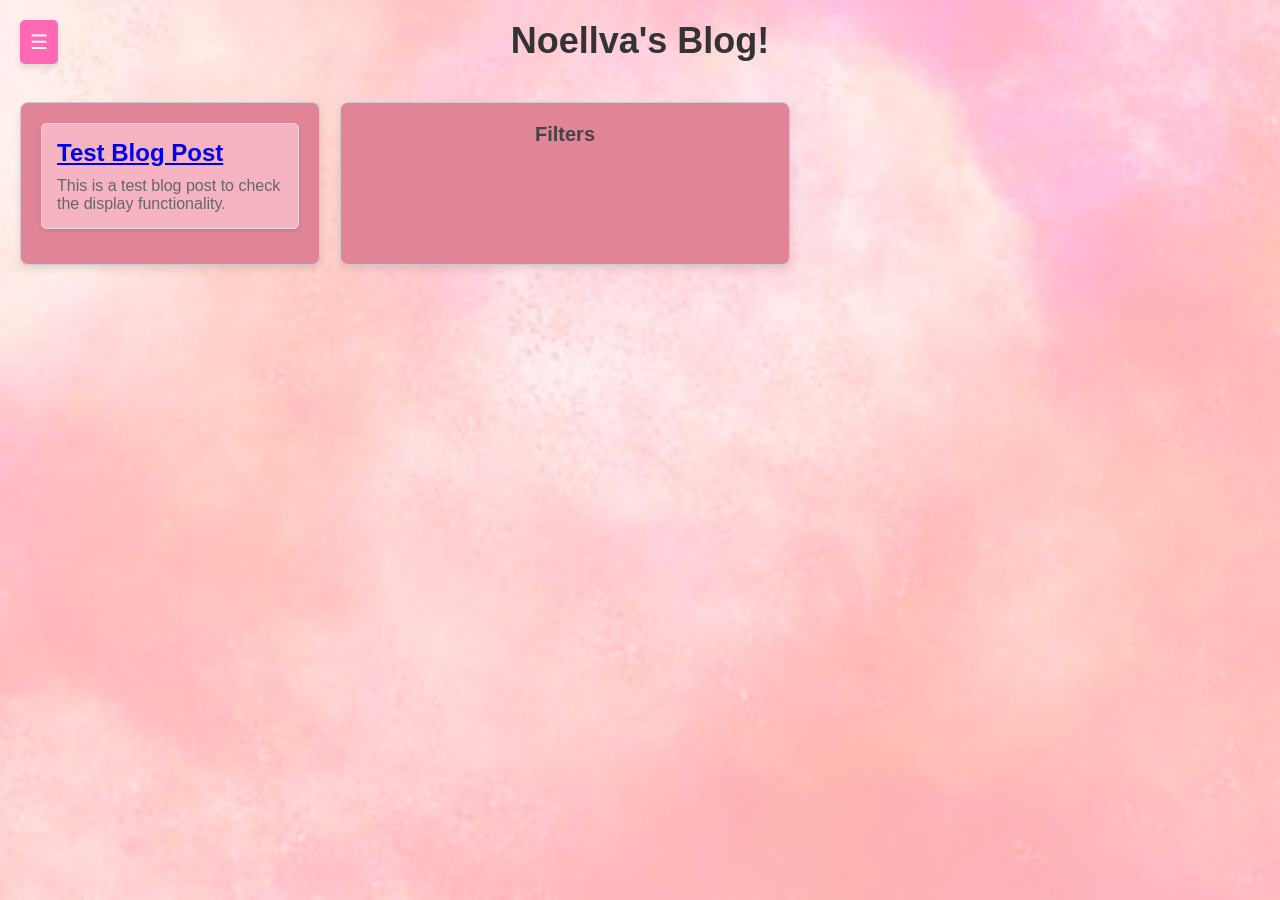
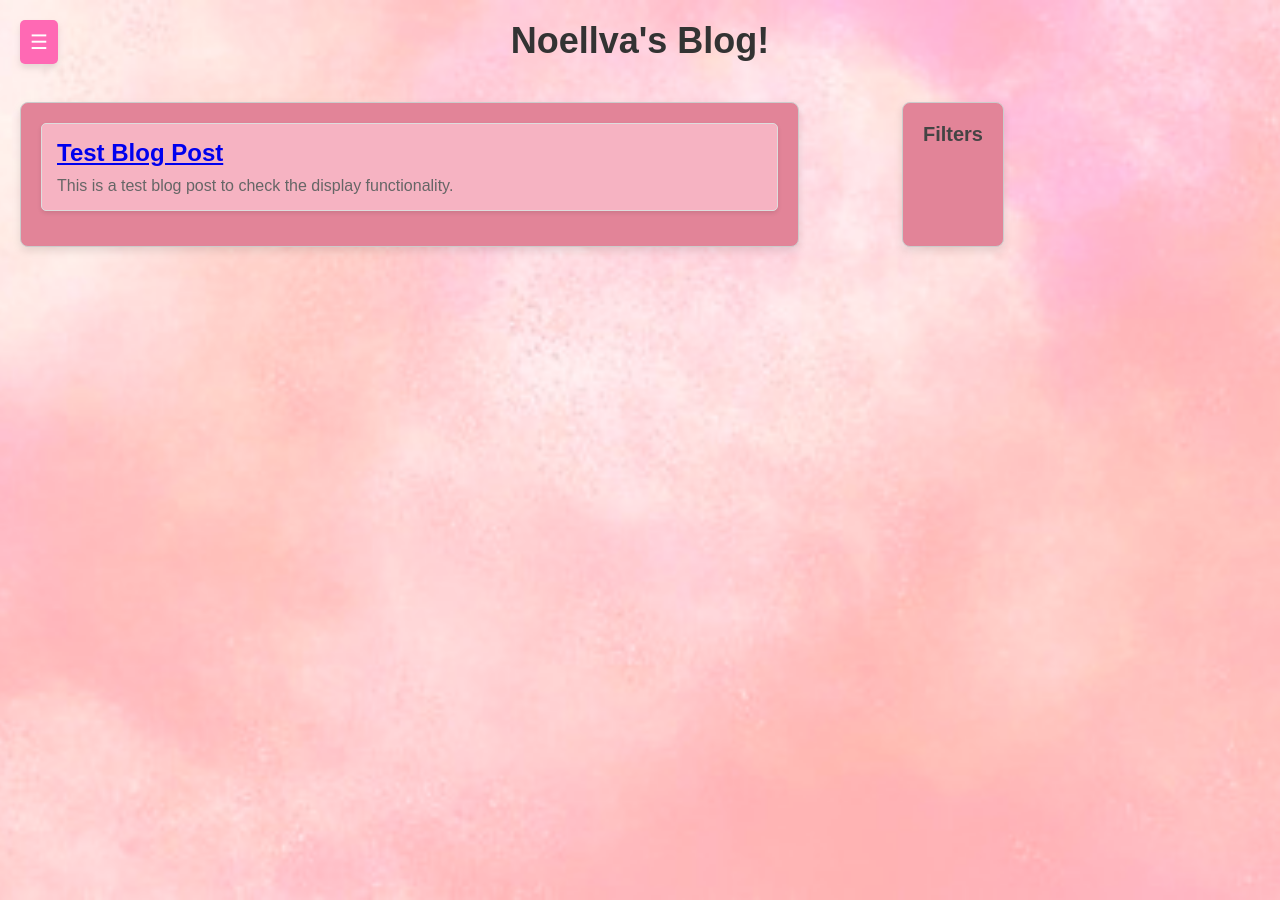
Before and after one commit to NocaToca/nocatoca.github.io, a Jekyll site: the page built from blog.md, in a window 1280 px wide. Built offline with Jekyll 4.4.1, drawn with Linux system fonts in a browser that asks for light colours.

Commit message:
Update blog.css

```diff
--- a/css/blog.css
+++ b/css/blog.css
@@ -27,8 +27,8 @@ header h1{
 
 main {
     display: grid;
-    grid-template-columns: 2fr 450px;
-    gap: 20px;
+    grid-template-columns: 4fr 1fr;
+    gap: 10px;
     margin-top: 20px;
 }
 
@@ -38,7 +38,7 @@ main {
     border-radius: 8px;
     padding: 20px;
     box-shadow: 0 4px 8px rgba(0,0,0 ,0.1);
-    width: 100%;
+    /* width: 100%; */
 }
 
 .post{
@@ -71,7 +71,7 @@ main {
     flex-direction: column;
     align-items: center;
     justify-self: end;
-    width: 100%;
+    /* width: 100%; */
     /* max-width: 300px; */
 }
 
```
